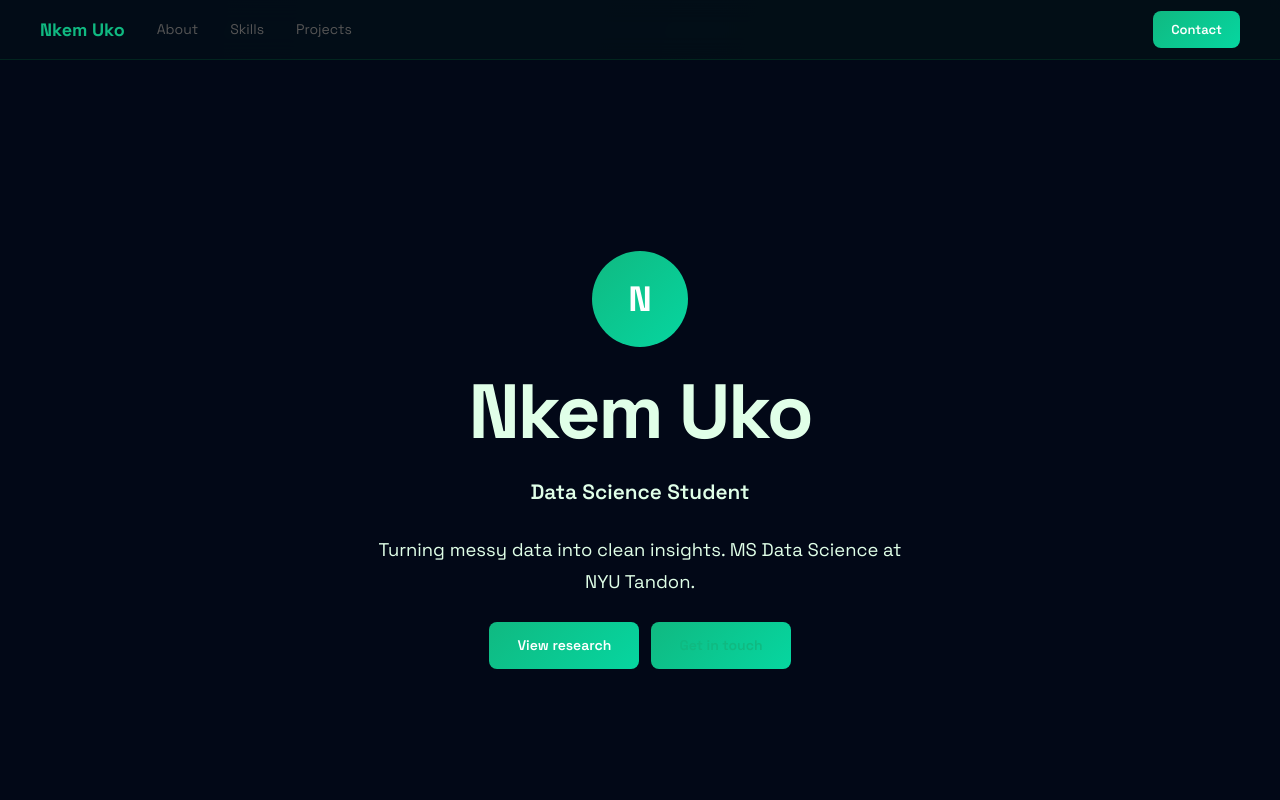
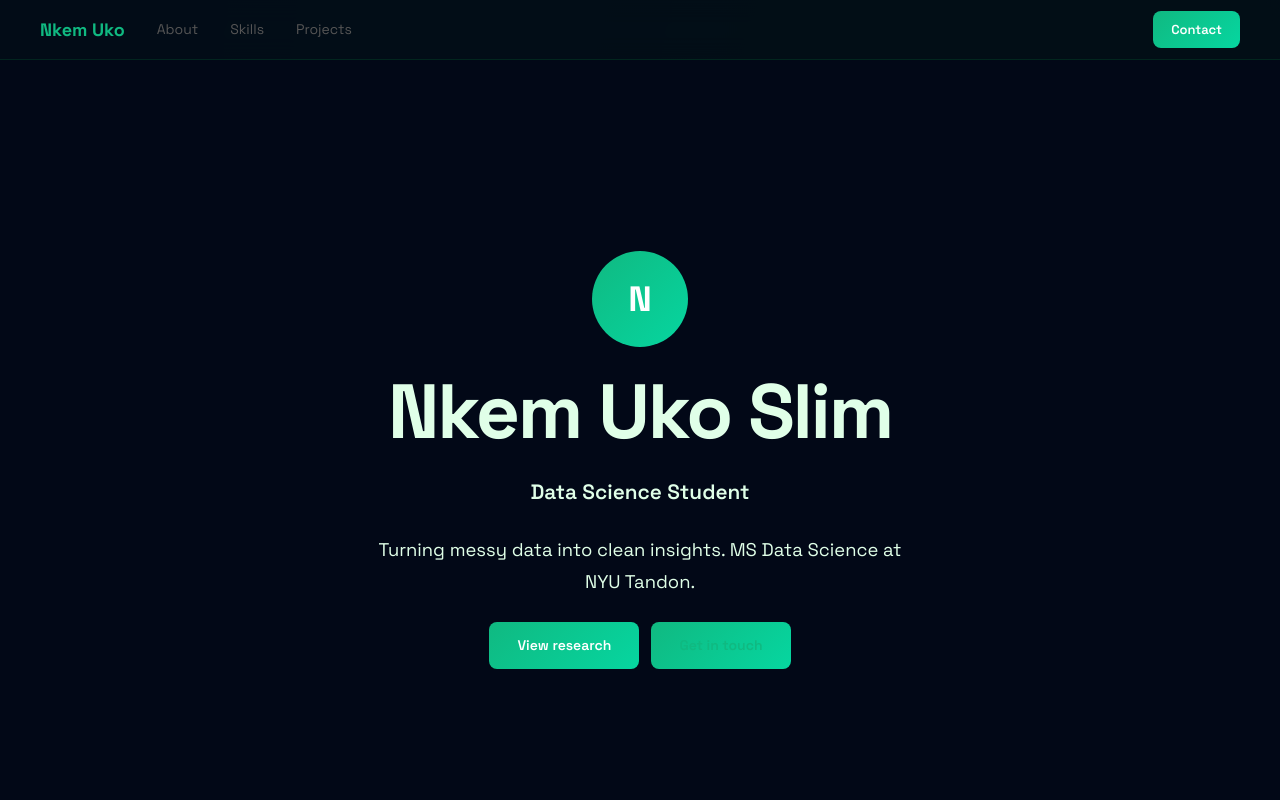
Before and after one commit to NkemSlimShady/folio-auroradark-5d7fe86a, a plain HTML site: page index.html in a window 1280 px wide. Shown: the top 800 px of the page. Drawn offline with Linux system fonts and the light colour scheme.

Commit message:
feat: initial portfolio commit

```diff
--- a/index.html
+++ b/index.html
@@ -26,7 +26,7 @@
 function toggleNav(){document.getElementById('nav-links').classList.toggle('open');document.getElementById('nav-overlay').classList.toggle('open');}
 function closeNav(){document.getElementById('nav-links').classList.remove('open');document.getElementById('nav-overlay').classList.remove('open');}
 </script>
-<section class="hero" id="hero" style="background:#020817;color:#e2ffe8"><div class="hi"><div class="avp">N</div><h1>Nkem Uko</h1><p class="jt">Data Science Student</p><p class="tl">Turning messy data into clean insights. MS Data Science at NYU Tandon.</p><div class="hc"><a href="#projects" class="btn">View research</a><a href="#contact" class="btn btn-o">Get in touch</a></div></div></section>
+<section class="hero" id="hero" style="background:#020817;color:#e2ffe8"><div class="hi"><div class="avp">N</div><h1>Nkem Uko Slim</h1><p class="jt">Data Science Student</p><p class="tl">Turning messy data into clean insights. MS Data Science at NYU Tandon.</p><div class="hc"><a href="#projects" class="btn">View research</a><a href="#contact" class="btn btn-o">Get in touch</a></div></div></section>
 <section class="about" id="about" style="background:#041020;color:#c8efd8"><div class="c"><div class="ag"><div><h2>About</h2><p>A data science graduate student passionate about machine learning, statistics, and making sense of complex systems. Research assistant at the NYU AI lab working on NLP for healthcare.</p><div class="am"><div class="ami"><strong>Location</strong>New York, NY</div><div class="ami"><strong>Email</strong><a href="mailto:sam@nyu.edu">sam@nyu.edu</a></div></div></div><div class="av2"></div></div></div></section>
 <section class="skills" id="skills" style="background:#020817;color:#e2ffe8"><div class="c"><h2>Expertise</h2><div class="sg"><span class="st sp">Python</span><span class="st sd">R</span><span class="st so">PyTorch</span><span class="st sp">TensorFlow</span><span class="st sd">SQL</span><span class="st so">Spark</span><span class="st sp">Tableau</span><span class="st sd">Scikit-learn</span><span class="st so">Pandas</span><span class="st sp">NLP</span><span class="st sd">Computer Vision</span><span class="st so">Statistics</span></div></div></section>
 <section class="projects" id="projects" style="background:#041020;color:#c8efd8"><div class="c"><h2>Research and projects</h2><div class="pg"><div class="pc"><div class="pt">📊</div><div class="pb"><h3>NYC Crime Prediction</h3><p>ML model predicting crime hotspots with 87% accuracy. Submitted to IEEE student conference.</p><div class="pl"> </div></div></div><div class="pc"><div class="pt">⚡</div><div class="pb"><h3>NLP Bias Detector</h3><p>Tool detecting gender bias in job descriptions. Piloted with 3 NYC startups.</p><div class="pl"> </div></div></div><div class="pc"><div class="pt">📡</div><div class="pb"><h3>Stock Sentiment Model</h3><p>LSTM model correlating Twitter sentiment with S&amp;P 500 returns. Pearson r = 0.73.</p><div class="pl"> </div></div></div></div></div></section>
```
